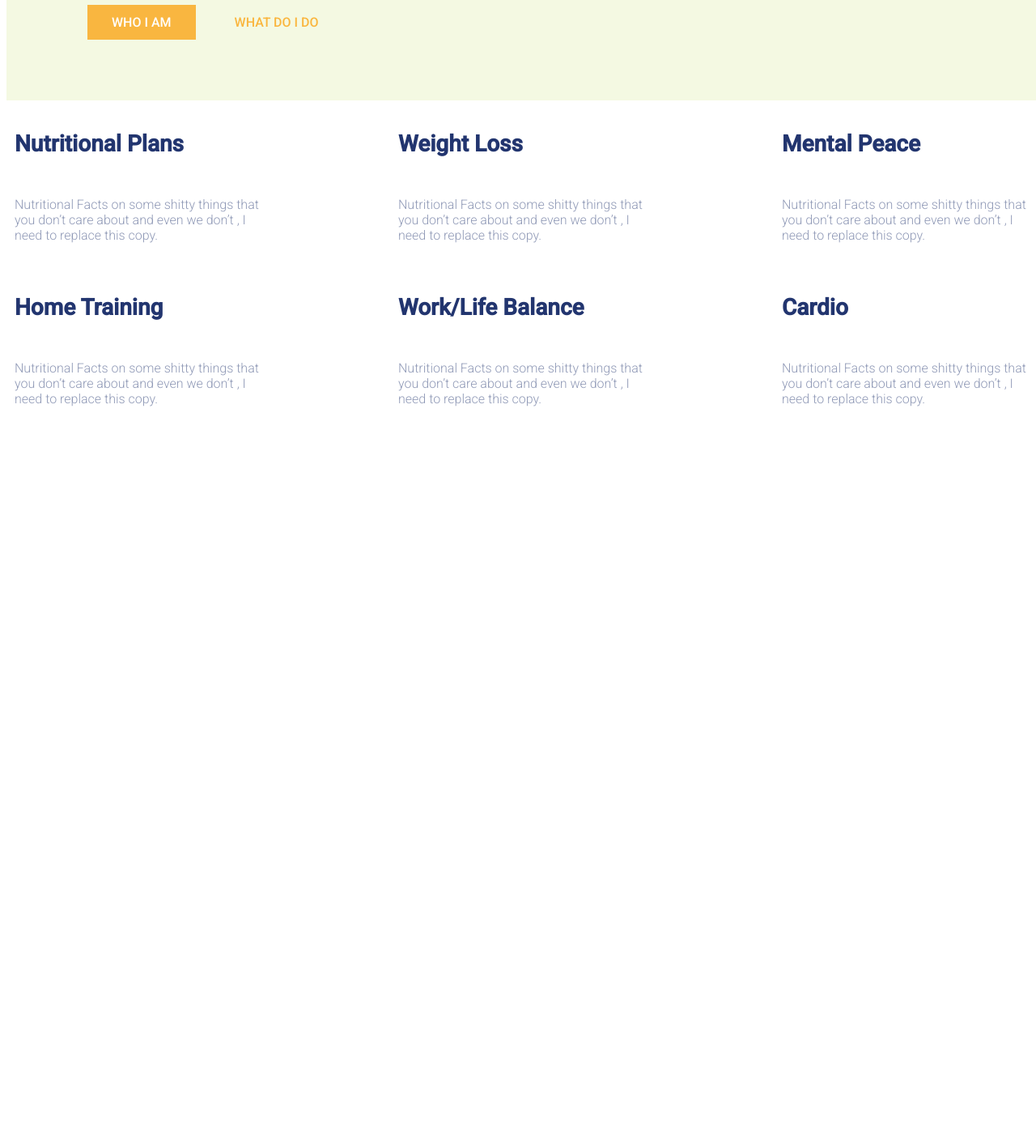
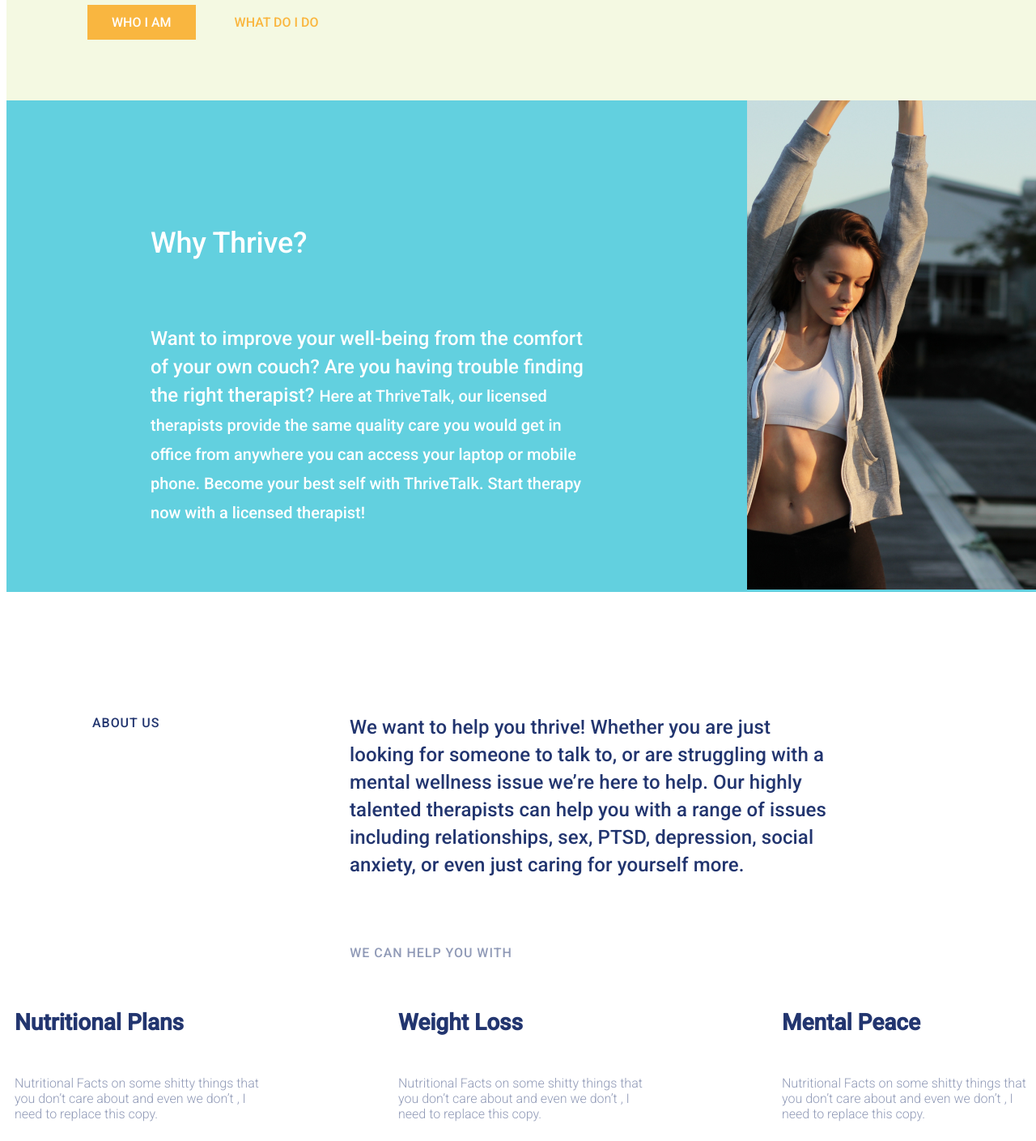
Before and after one commit to Andruha99/lesson5, a plain HTML site: page index/index.html in a window 1280 px wide. Shown: the part 580-1989 px from the top of the page at 81% size. Before the commit the page ends 1116 px from the top, so only its background shows below. Drawn offline with Linux system fonts and the light colour scheme.

Commit message:
add image style, index

```diff
--- /dev/null
+++ b/CSS/style.css
@@ -0,0 +1,79 @@
+.why-thrive {
+    margin: 0 auto;
+    width: 1440px;
+    height: 607px;
+    background: #62D0DF;
+}
+.why-thrive .why-thrive-right {
+    margin-top: 0px;
+    margin-left:178px;
+    display: inline-block;
+}
+.why-thrive .why-thrive-right .why-thrive-right__title {
+    margin-top: 151px;
+    width: 223px;
+    height: 51px;
+    font-family: 'Roboto';
+    font-size: 36px;
+    line-height: 51px;
+    letter-spacing: -0.006em;
+    color: #FFFFFF;
+}
+.why-thrive .why-thrive-right .why-thrive-right__improve {
+    margin-top: 75px;
+    width: 555px;
+    height: 235px;
+    font-family: 'Roboto';
+    font-size: 24px;
+    line-height: 35px;
+    color: #FFFFFF;
+}
+
+.why-thrive .why-thrive-left {
+    float: right;
+}
+
+.about-us{
+    height: 478px;
+    width: 1440px;
+    margin: 0 auto;
+}
+.about-us-left {
+    display: inline-block;
+    margin-left: 106px;
+    margin-top: 150px;
+    width: 93px;
+    height: 210px;
+    font-family: 'Roboto';
+    font-size: 16px;
+    line-height: 23px;
+    letter-spacing: 0.06em;
+    color: #22356F;
+}
+.about-us-right{
+    position: absolute;
+    display: inline-block;
+    width: 592px;
+    margin-left: 225px;
+    margin-top: 150px;
+}
+.about-us-right__help{
+    width: 592px;
+    height: 210px;
+    font-family: 'Roboto';
+    font-size: 24px;
+    line-height: 34px;
+    letter-spacing: 0.005em;
+    color: #22356F;
+}
+.about-us-right__can{
+    margin-top: 76px;
+    width: 201px;
+    height: 21px;
+    font-family: 'Roboto';
+    font-size: 16px;
+    line-height: 19px;
+    text-align: center;
+    letter-spacing: 0.06em;
+    color: rgba(34, 53, 111, 0.5);
+}
--- a/index/index.html
+++ b/index/index.html
@@ -7,6 +7,7 @@
     <link rel="stylesheet" href="../CSS/header.css">
     <link rel="stylesheet" href="../CSS/blocks-cards.css">
     <link href="https://fonts.googleapis.com/css2?family=Roboto:wght@300;500&display=swap" rel="stylesheet">
+    <link rel="stylesheet" href="/lesson5/CSS/style.css">
     <title>Document</title>
 </head>
 <body>
@@ -46,7 +47,33 @@
 
 
         </div>
-
+        <div class ="why-thrive">
+            <div class = "why-thrive-right">
+                <div class ="why-thrive-right__title">
+                    Why Thrive?
+                </div>
+                <div class ="why-thrive-right__improve">
+                    Want to improve your well-being from the comfort of your own couch? Are you having trouble finding the right therapist?
+                    <small>Here at ThriveTalk, our licensed therapists provide the same quality care you would get in office from anywhere you can access your laptop or mobile phone. Become your best self with ThriveTalk.  Start therapy now with a licensed therapist!</small>
+                </div>
+            </div>
+            <div class = "why-thrive-left">
+                <img src = "../images/woman.png">
+            </div>
+        </div>
+        <div class = "about-us">
+            <div class ="about-us-left">
+                ABOUT US
+            </div>
+            <div class="about-us-right">
+                <div class="about-us-right__help">
+                    We want to help you thrive! Whether you are just looking for someone to talk to, or are struggling with a mental wellness issue we’re here to help.  Our highly talented therapists can help you with a range of issues including relationships, sex, PTSD, depression, social anxiety, or even just caring for yourself more.
+                </div>
+                <div class="about-us-right__can">
+                    WE CAN HELP YOU WITH
+                </div>
+            </div>
+        </div>
     </header>
 
 
```
Also changed, not shown: images/woman.png (added).
